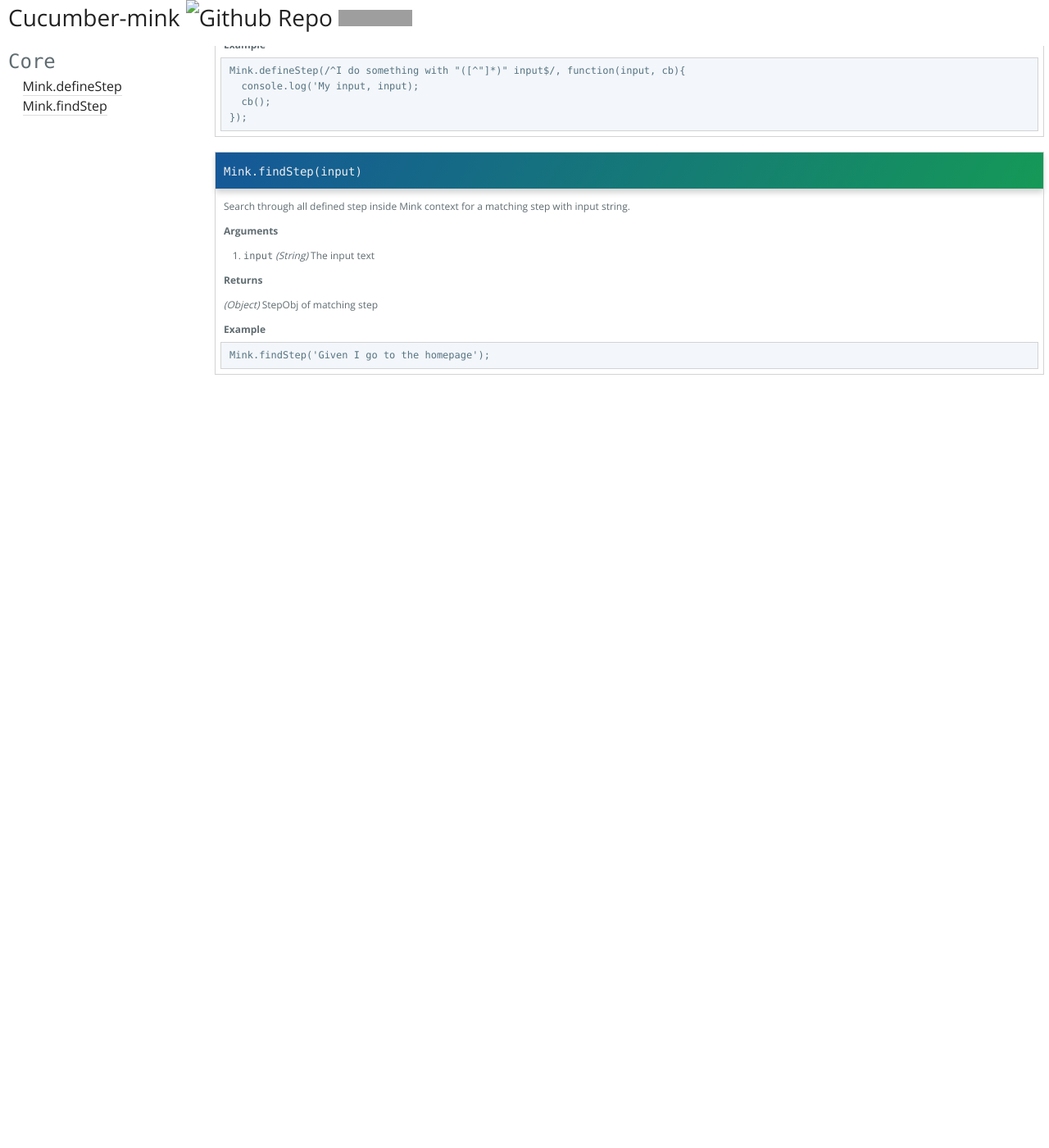
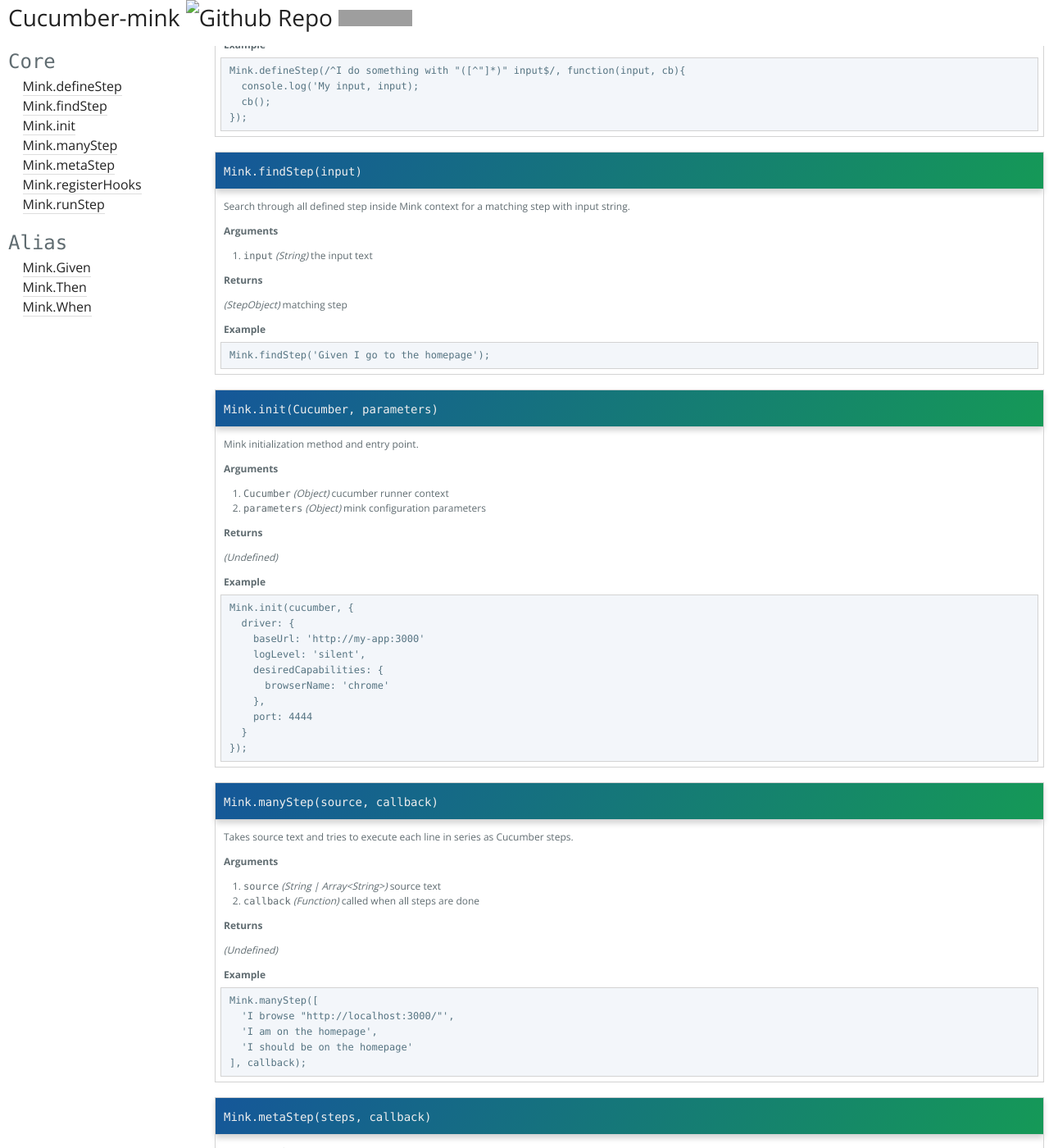
Before and after one commit to arnaud-dezandee/cucumber-mink, a Jekyll site: the page built from api/index.html, in a window 1280 px wide and 1400 px high, scrolled down 270 px. Shown: the whole window at 82% size. Built offline with Jekyll 4.4.1, drawn with Linux system fonts in a browser that asks for light colours; Markdown is read by kramdown in place of the engine named in the settings; before the commit the page ends 900 px from its top, so only the background shows below that; some of the changed text lies outside the part shown; grey boxes are pictures that could not be loaded.

Commit message:
Completed API doc

```diff
--- a/_data/api.yaml
+++ b/_data/api.yaml
@@ -12,8 +12,8 @@
         type: Function
         description: The step function
     returns:
-      type: Object
-      description: StepObj built by Mink
+      type: StepObject
+      description: object built by Mink
     example: |
       Mink.defineStep(/^I do something with "([^"]*)" input$/, function(input, cb){
         console.log('My input, input);
@@ -27,9 +27,125 @@
     arguments:
       - name: input
         type: String
-        description: The input text
+        description: the input text
     returns:
-      type: Object
-      description: StepObj of matching step
+      type: StepObject
+      description: matching step
     example: |
       Mink.findStep('Given I go to the homepage');
+
+  - title: Mink.init
+    signature: "Mink.init(Cucumber, parameters)"
+    description: |
+      Mink initialization method and entry point.
+    arguments:
+      - name: Cucumber
+        type: Object
+        description: cucumber runner context
+      - name: parameters
+        type: Object
+        description: mink configuration parameters
+    returns:
+      type: Undefined
+    example: |
+      Mink.init(cucumber, {
+        driver: {
+          baseUrl: 'http://my-app:3000'
+          logLevel: 'silent',
+          desiredCapabilities: {
+            browserName: 'chrome'
+          },
+          port: 4444
+        }
+      });
+
+  - title: Mink.manyStep
+    signature: "Mink.manyStep(source, callback)"
+    description: |
+      Takes source text and tries to execute each line in series as Cucumber steps.
+    arguments:
+      - name: source
+        type: String | Array<String>
+        description: source text
+      - name: callback
+        type: Function
+        description: called when all steps are done
+    returns:
+      type: Undefined
+    example: |
+      Mink.manyStep([
+        'I browse "http://localhost:3000/"',
+        'I am on the homepage',
+        'I should be on the homepage'
+      ], callback);
+
+  - title: Mink.metaStep
+    signature: "Mink.metaStep(steps, callback)"
+    description: |
+      Executes each steps in series.
+    arguments:
+      - name: steps
+        type: Array<StepObject>
+        description: steps to execute
+      - name: callback
+        type: Function
+        description: called when all steps are done
+    returns:
+      type: Undefined
+    example: |
+      Mink.metaStep([
+        {
+          fn:   Ext.Navigation.browse,
+          args: ['/form']
+        },
+        {
+          fn:   Ext.Action.click,
+          args: ['button[type="submit"]']
+        }
+      ], callback);
+
+  - title: Mink.registerHooks
+    signature: "Mink.registerHooks(Cucumber, Driver)"
+    description: |
+      Register Driver hooks on cucumber context.
+    arguments:
+      - name: Cucumber
+        type: Object
+        description: context
+      - name: Driver
+        type: Object
+        description: mink driver
+    returns:
+      type: Undefined
+
+  - title: Mink.runStep
+    signature: "Mink.runStep(input, callback)"
+    description: |
+      Search and execute the step matching input string. Return the executed StepObjet.
+    arguments:
+      - name: input
+        type: String
+        description: the input text
+      - name: callback
+        type: Function
+    returns:
+      type: StepObject
+      description: executed step
+    example: |
+      Mink.runStep('I press ".button-missing"', function(err) {
+        assert.isNull(err);
+      });
+
+- title: Alias
+  methods:
+  - title: Mink.Given
+    signature: "Mink.Given(pattern, fn)"
+    alias: Mink.defineStep
+
+  - title: Mink.Then
+    signature: "Mink.Then(pattern, fn)"
+    alias: Mink.defineStep
+
+  - title: Mink.When
+    signature: "Mink.When(pattern, fn)"
+    alias: Mink.defineStep
--- a/_includes/footer.html
+++ b/_includes/footer.html
@@ -1,4 +1,3 @@
 <footer class="site-footer">
   <span class="site-footer-owner"><a href="https://github.com/Adezandee/cucumber-mink">Cucumber-mink</a> is maintained by <a href="https://github.com/Adezandee">Adezandee</a>.</span>
-  <span class="site-footer-credits">This page was generated by <a href="https://pages.github.com">GitHub Pages</a> using the <a href="https://github.com/jasonlong/cayman-theme">Cayman theme</a> by <a href="https://twitter.com/jasonlong">Jason Long</a>.</span>
 </footer>
--- a/_includes/header.html
+++ b/_includes/header.html
@@ -1,7 +1,7 @@
 <section class="page-header">
   <h1 class="project-name">Cucumber-mink</h1>
   <h2 class="project-tagline">Cucumber-js Mink - Step definitions library</h2>
+  <a href="/steps" class="btn">Steps Dictionary</a>
+  <a href="/api" class="btn">Core API</a>
   <a href="https://github.com/Adezandee/cucumber-mink" class="btn">View on GitHub</a>
-  <a href="https://github.com/Adezandee/cucumber-mink/zipball/master" class="btn">Download .zip</a>
-  <a href="https://github.com/Adezandee/cucumber-mink/tarball/master" class="btn">Download .tar.gz</a>
 </section>
--- a/api/index.html
+++ b/api/index.html
@@ -28,24 +28,39 @@
           <a id="{{ method.title | slugify }}"></a>
           <code>{{ method.signature }}</code>
         </h3>
+        {% if method.description %}
           {{ method.description | markdownify }}
+        {% endif %}
+
+        {% if method.alias %}
+          <p>Alias of <a href="#{{ method.alias | slugify }}">{{ method.alias }}</a></p>
+        {% endif %}
+
+        {% if method.arguments %}
           <h4>Arguments</h4>
           <ol>
             {% for arg in method.arguments %}
             <li>
               <code>{{ arg.name }}</code>
-            <em>({{ arg.type}})</em>
+              <em>({{ arg.type | escape }})</em>
               {{ arg.description }}
             </li>
             {% endfor %}
           </ol>
+        {% endif %}
+
+        {% if method.returns %}
           <h4>Returns</h4>
           <p>
             <em>({{method.returns.type}})</em>
             {{method.returns.description}}
           </p>
+        {% endif %}
+
+        {% if method.example %}
           <h4>Example</h4>
           {% highlight javascript %}{{ method.example }}{% endhighlight %}
+        {% endif %}
         <hr/>
       </div>
       {% endfor %}
```
Also changed, not shown: index.md (+0 -34 lines). Lines whose indentation alone changed are shown as unchanged.
